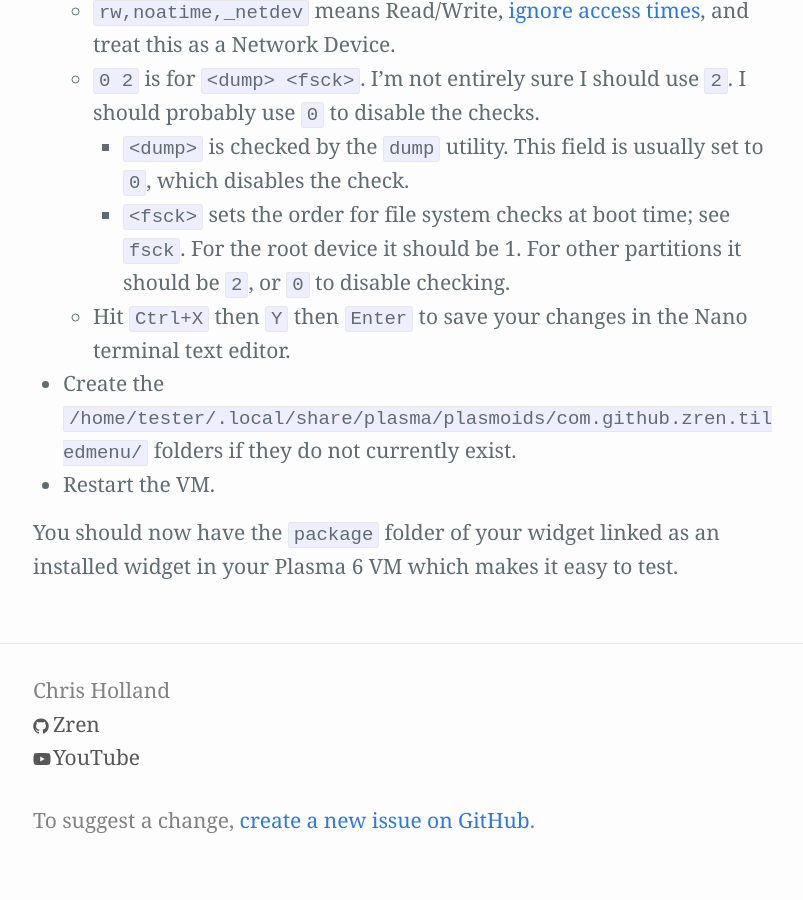
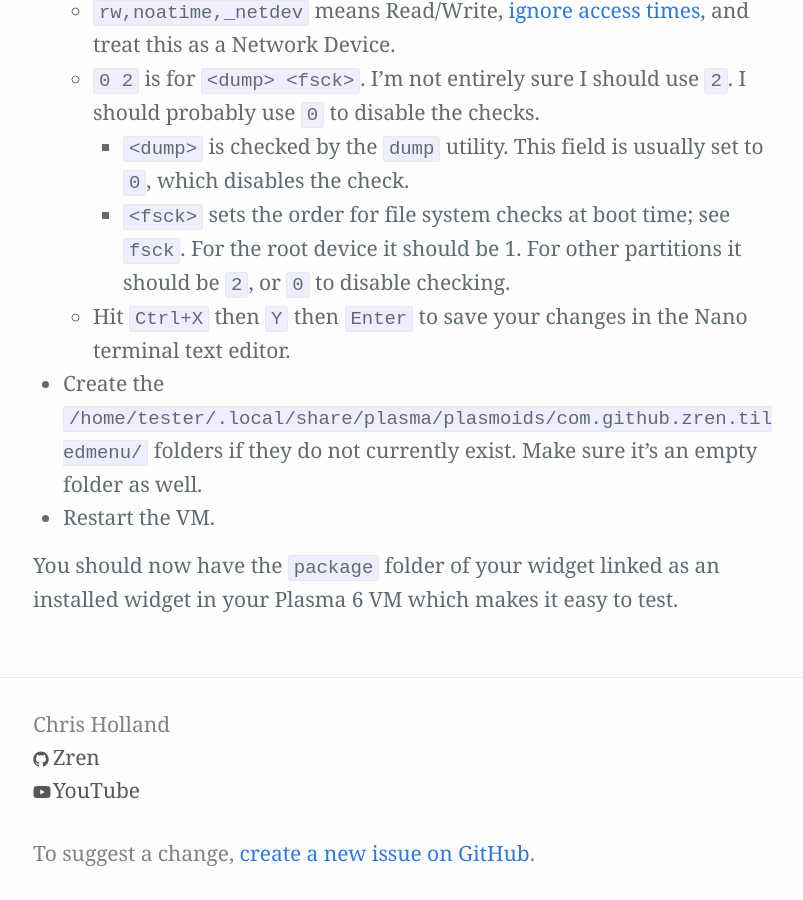
Before and after one commit to Zren/zren.github.io, a Jekyll site: the page built from _posts/2024-03-04-opensuse-krypton-plasma-6-setup.md, in a window 1280 px wide and 900 px high, scrolled down 9476 px. Shown: the whole window, without its empty margins (237-1040 px from the left). Built offline with Jekyll 4.4.1, drawn with Linux system fonts in a browser that asks for light colours; before the commit the page ends 10343 px from its top, so only the background shows below that.

Commit message:
Make sure the mount point is empty too

```diff
--- a/_posts/2024-03-04-opensuse-krypton-plasma-6-setup.md
+++ b/_posts/2024-03-04-opensuse-krypton-plasma-6-setup.md
@@ -126,7 +126,7 @@
 		* `<dump>` is checked by the `dump` utility. This field is usually set to `0`, which disables the check.
 		* `<fsck>` sets the order for file system checks at boot time; see `fsck`. For the root device it should be 1. For other partitions it should be `2`, or `0` to disable checking.
 	* Hit `Ctrl+X` then `Y` then `Enter` to save your changes in the Nano terminal text editor.
-* Create the `/home/tester/.local/share/plasma/plasmoids/com.github.zren.tiledmenu/` folders if they do not currently exist.
+* Create the `/home/tester/.local/share/plasma/plasmoids/com.github.zren.tiledmenu/` folders if they do not currently exist. Make sure it's an empty folder as well.
 * Restart the VM.
 
 You should now have the `package` folder of your widget linked as an installed widget in your Plasma 6 VM which makes it easy to test.
```
